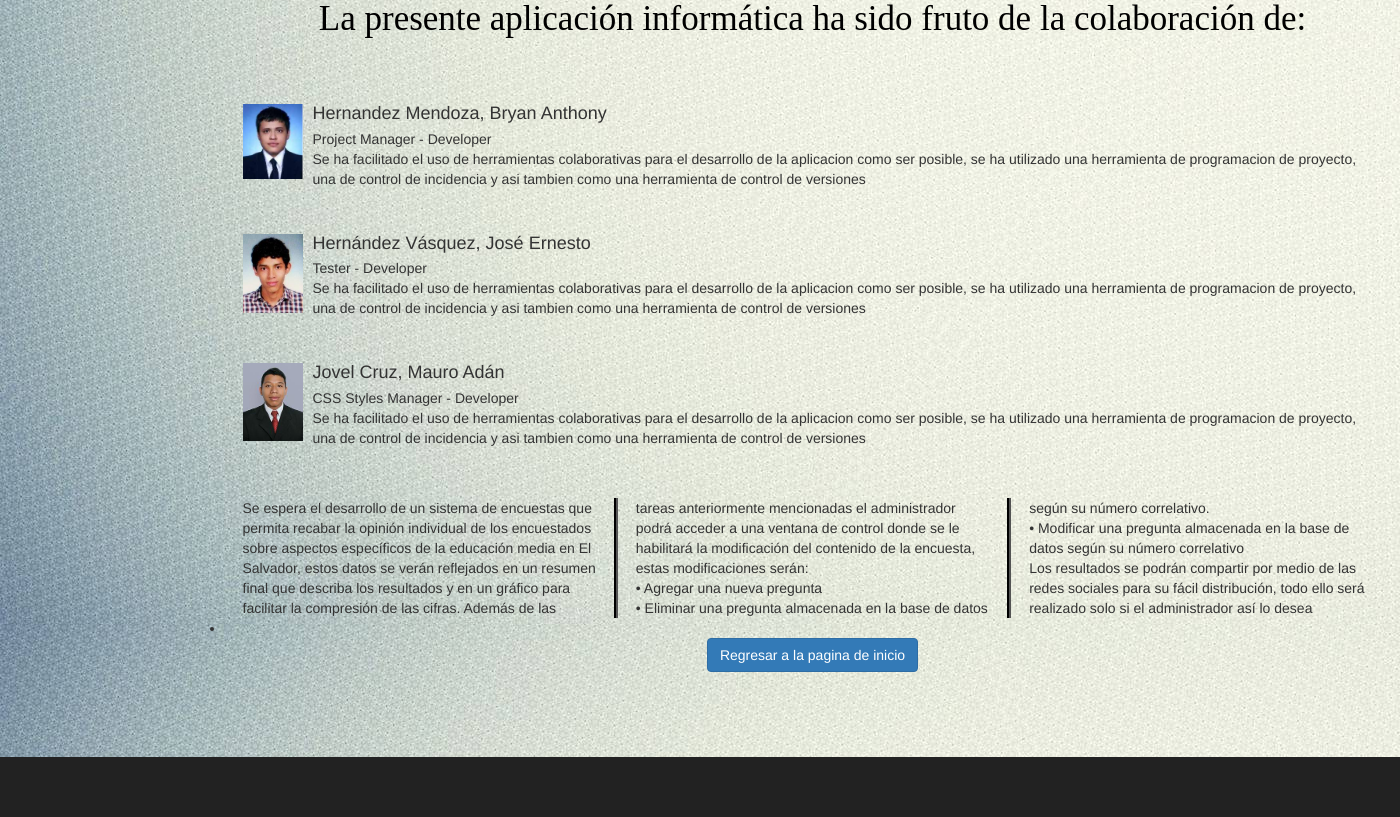
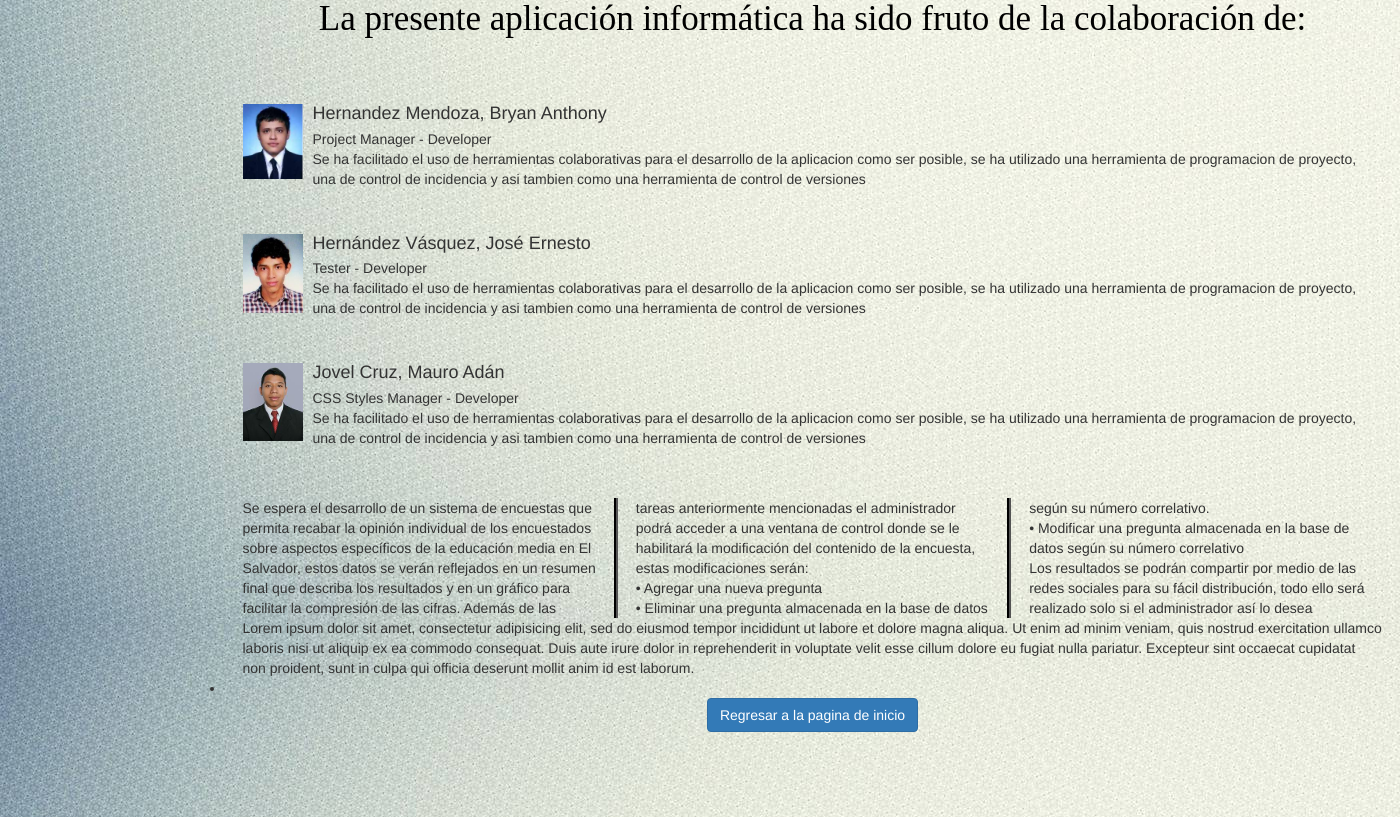
Before and after one commit to BaconAnthony2704/SistemaEncuesta, a Django app: template Sistema/templates/nosotros.html in a window 1400 px wide. Shown: the part 816-1633 px from the top of the page. Before the commit the page ends 1573 px from the top, so only its background shows below. Run offline with Django 3.2, Linux system fonts and the light colour scheme; the template is opened without the code that fills it, so the values that code supplies are empty; parts of the project's set-up code (start-up, migrations or seed data) failed here and were passed over; some libraries are stand-ins or nearby versions.

Commit message:
Se agrego un nuevo div container

```diff
--- a/Sistema/templates/nosotros.html
+++ b/Sistema/templates/nosotros.html
@@ -101,6 +101,12 @@ Además de las tareas anteriormente mencionadas el administrador podrá acceder
 Los resultados se podrán compartir por medio de las redes sociales para su fácil distribución, todo ello será realizado solo si el administrador así lo desea
 
 </div>
+<div class="container">Lorem ipsum dolor sit amet, consectetur adipisicing elit, sed do eiusmod
+tempor incididunt ut labore et dolore magna aliqua. Ut enim ad minim veniam,
+quis nostrud exercitation ullamco laboris nisi ut aliquip ex ea commodo
+consequat. Duis aute irure dolor in reprehenderit in voluptate velit esse
+cillum dolore eu fugiat nulla pariatur. Excepteur sint occaecat cupidatat non
+proident, sunt in culpa qui officia deserunt mollit anim id est laborum.</div>
       <li>
       <center><a  class="btn btn-primary" href="/">Regresar a la pagina de inicio<a></center>
      </li>
```
